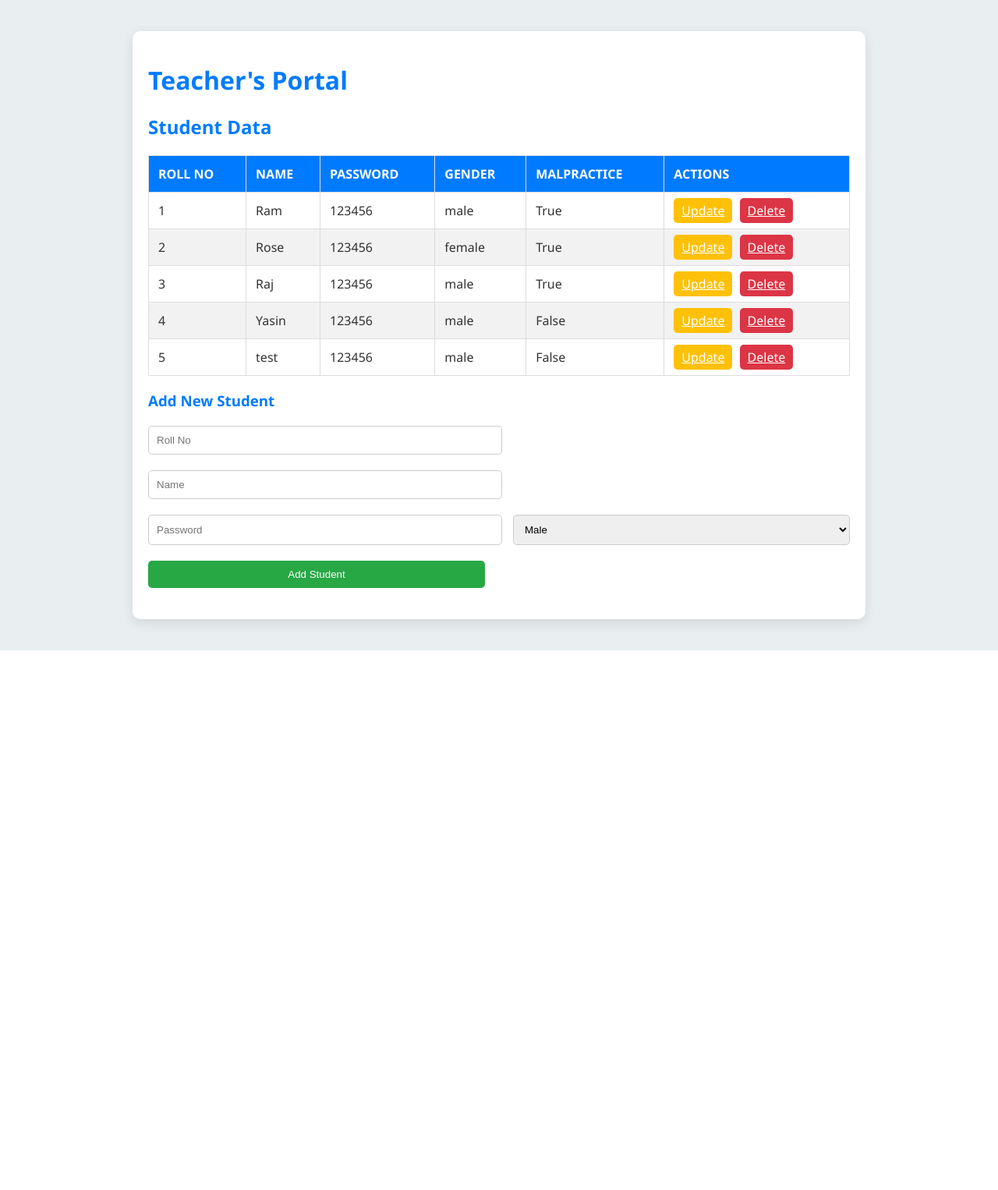
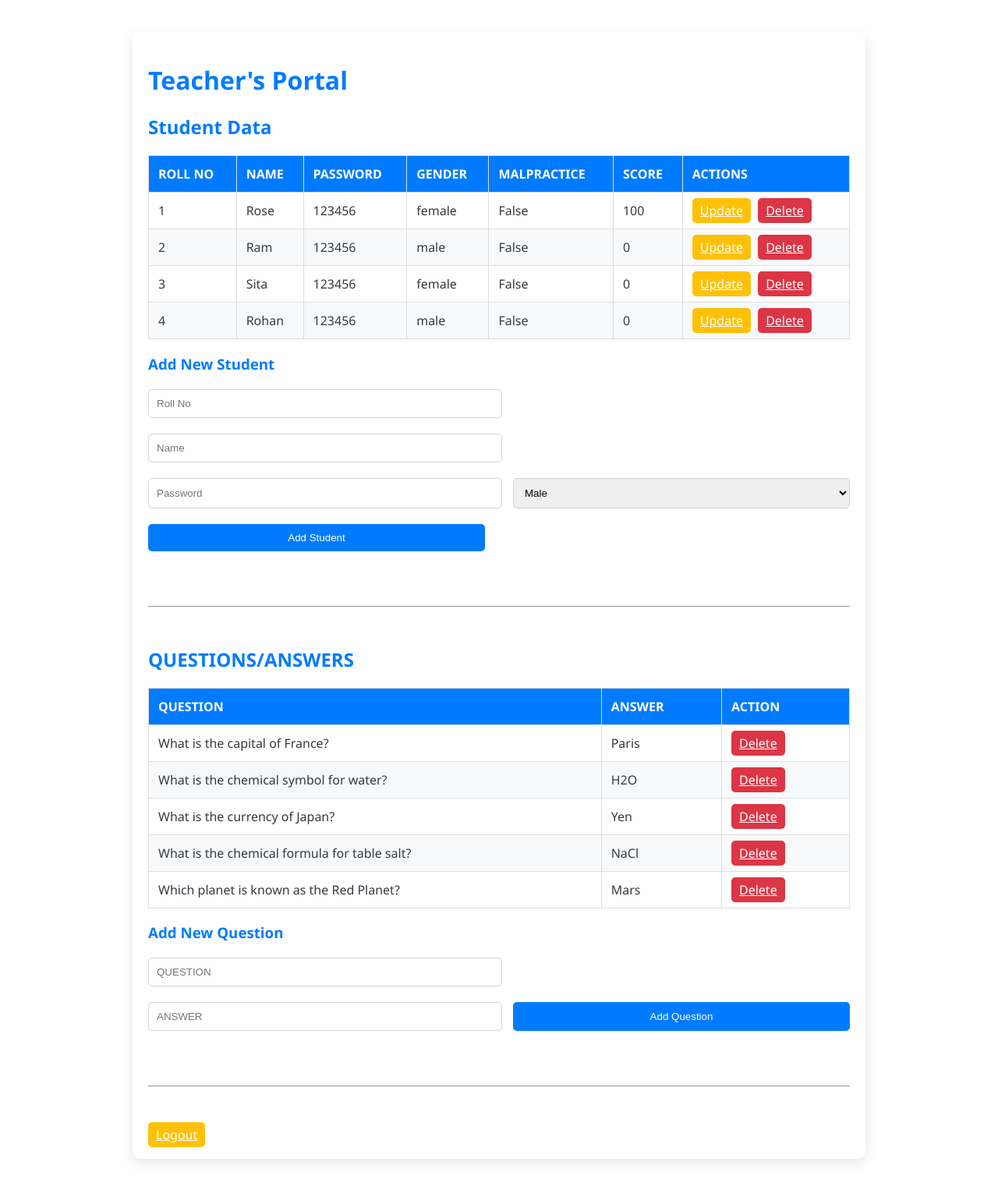
Before and after one commit to ParthipPR/IntelliProctor, a Flask app: page /teacherpage in a window 1280 px wide. Shown: the whole page at 78% size. Before the commit the page ends 834 px from the top, so only its background shows below. Run offline with Flask 2, Linux system fonts and the light colour scheme; data comes from the database, SQL or seed files in the repository.

Commit message:
"Feat: Added feature to add question and score the students based on it"

```diff
--- a/YOLOv5-Flask/app.py
+++ b/YOLOv5-Flask/app.py
@@ -1,9 +1,10 @@
-from flask import Flask, render_template, request, redirect, send_file, url_for, flash
+from flask import Flask, render_template, request, redirect, jsonify, url_for, flash
 import subprocess
 from flask_sqlalchemy import SQLAlchemy
 
 app = Flask(__name__)
 app.config['SQLALCHEMY_DATABASE_URI'] = 'sqlite:///student.db'
+
 db = SQLAlchemy(app)
 
 class studentdb(db.Model):
@@ -12,6 +13,12 @@ class studentdb(db.Model):
     password = db.Column(db.String(200), nullable = False)
     gender = db.Column(db.String(200), nullable = False)
     malpractice = db.Column(db.Boolean, default = False)
+    score = db.Column(db.Integer, default = False)
+
+class questiondb(db.Model):
+    qno = db.Column(db.Integer, primary_key = True)
+    question = db.Column(db.String(500),nullable = False)
+    answer = db.Column(db.String(500),nullable = False)
 
 
 
@@ -22,7 +29,8 @@ def index():
 @app.route("/teacherpage")
 def teacherpage():
     students = studentdb.query.order_by(studentdb.rollno).all()
-    return render_template('teacherpage.html', students = students)
+    questions = questiondb.query.order_by(questiondb.qno).all()
+    return render_template('teacherpage.html', students = students,questions = questions)
 
 @app.route('/exampage',methods=['POST','GET'])
 def studentpage():
@@ -34,11 +42,13 @@ def stu_login():
         rollno = request.form.get("rollno")
         password = request.form.get("password")
         student = studentdb.query.filter_by(rollno=rollno).first()
+        questions = questiondb.query.order_by(questiondb.qno).all()
 
         if student:
             if password == student.password:
                 # Password is correct, redirect to exam page
-                return render_template('Exampage.html', rollno = rollno)
+                opencam(rollno,questions)
+                return render_template('Exampage.html', rollno = rollno, questions = questions)
             else:
                 # Password is incorrect, flash error message and redirect back to login page
                 flash("Incorrect password. Please try again.", "error")
@@ -47,7 +57,8 @@ def stu_login():
             # Student record not found, flash error message and redirect back to login page
             flash("Invalid roll number. Please try again.", "error")
             return redirect('/studentlogin')
-    return render_template('login.html')
+    return redirect('/')
+
 @app.route("/teacherlogin", methods=["GET", "POST"])
 def teacher_login():
     if request.method == "POST":
@@ -60,10 +71,10 @@ def teacher_login():
             return redirect('/teacherpage')
         else:
             # Display an error message if credentials are incorrect
-            return render_template("login.html", error="Invalid username or password")
+            return render_template("login_improved.html", error="Invalid username or password")
     else:
         # Render the login form
-        return render_template("login.html")
+        return redirect('/')
 
 
 @app.route('/add', methods = ['POST', 'GET'])
@@ -81,7 +92,7 @@ def add():
             db.session.commit()
             return redirect('/teacherpage')
         except:
-            return 'there is an error in adding the task'
+            return 'there is an error in adding the student'
 
 @app.route('/delete/<int:rollno>')
 def delete(rollno):
@@ -112,8 +123,7 @@ def update(rollno):
 
 process = None
 
-@app.route("/opencam/<int:rollno>", methods=['GET'])
-def opencam(rollno):
+def opencam(rollno,questions):
     global process
     print("Opening camera...")
     if process is None or process.poll() is not None:
@@ -121,7 +131,7 @@ def opencam(rollno):
         print("Camera opened successfully")
     else:
         print("Camera is already open")
-    return redirect('/exampage')
+    return render_template('Exampage.html', rollno = rollno, questions = questions)
 
 @app.route("/closecam", methods=['GET'])
 def closecam():
@@ -134,5 +144,57 @@ def closecam():
         print("No camera is currently open")
     return redirect('/')
 
+@app.route('/add_question', methods = ['POST', 'GET'])
+def add_question():
+    if request.method == 'POST':
+        qno =questiondb.query.count()
+        question = request.form['QUESTION'].strip()
+        answer = request.form['ANSWER'].strip()
+
+        new_question = questiondb(qno = qno + 1, question = question, answer = answer)
+
+        try:
+            db.session.add(new_question)
+            db.session.commit()
+            return redirect('/teacherpage')
+        except:
+            return 'there is an error in adding the question'
+
+@app.route('/delete_question/<int:qno>')
+def delete_question(qno):
+    question_to_delete = questiondb.query.get_or_404(qno)
+
+    try:
+        db.session.delete(question_to_delete)
+        db.session.commit()
+        return redirect('/teacherpage')
+    except:
+        return 'there is an error in deleting the question'
+
+@app.route("/submit_answers/<int:rollno>", methods=["POST"])
+def submit_answers(rollno):
+    submitted_answers = request.form.getlist("answer")
+    correct_answers = [question.answer for question in questiondb.query.all()]
+
+    print("Submitted answers:", submitted_answers)
+    print("Correct answers:", correct_answers)
+
+    score = sum(submitted_answer == correct_answer for submitted_answer, correct_answer in zip(submitted_answers, correct_answers))
+    total_questions = len(correct_answers)
+    percentage_score = (score / total_questions) * 100
+    print("Score:", score)
+    print("Total questions:", total_questions)
+    print("Percentage score:", percentage_score)
+
+    student = studentdb.query.filter_by(rollno=rollno).first()
+
+    if student:
+        student.score =  percentage_score
+        db.session.commit()
+        closecam()
+        return render_template("login_improved.html")
+    else:
+        return jsonify({"error": "Student not found."}), 404
+
 if __name__ == "__main__":
     app.run(debug = False)
--- a/YOLOv5-Flask/create_db.py
+++ b/YOLOv5-Flask/create_db.py
@@ -10,11 +10,12 @@ if __name__ == "__main__":
 
         # Create a test instance of the studentdb model
         test_student = studentdb(
-            rollno=2,
+            rollno=1,
             name="rose",
             password="password",
             gender="Female",
-            malpractice=False
+            malpractice=False,
+            score = 50
         )
 
         # Add the test student to the session
--- a/YOLOv5-Flask/static/style.css
+++ b/YOLOv5-Flask/static/style.css
@@ -2,21 +2,21 @@ body {
     font-family: 'Segoe UI', Tahoma, Geneva, Verdana, sans-serif;
     margin: 0;
     padding: 20px;
-    background: #e9eff1;
-    color: #333;
+    background: #ffffff; /* Light background color */
+    color: #343a40; /* Text color */
 }
 
 .container {
     max-width: 900px;
     margin: 20px auto;
     padding: 20px;
-    background: white;
+    background: #ffffff; /* White background color */
     border-radius: 10px;
     box-shadow: 0 5px 15px rgba(0, 0, 0, 0.1);
 }
 
 h1, h2, h3 {
-    color: #007bff;
+    color: #007bff; /* Primary color */
 }
 
 table {
@@ -35,12 +35,12 @@ th, td {
 }
 
 th {
-    background-color: #007bff;
+    background-color: #007bff; /* Primary color */
     color: white;
 }
 
 tr:nth-child(even) {
-    background-color: #f2f2f2;
+    background-color: #f8f9fa; /* Light background color */
 }
 
 form {
@@ -53,18 +53,18 @@ form {
 input[type="text"], input[type="password"], select, button {
     padding: 10px;
     margin-bottom: 20px;
-    border: 1px solid #ccc;
+    border: 1px solid #ced4da; /* Light border color */
     border-radius: 5px;
     width: 48%;
 }
 
 input[type="text"]:focus, input[type="password"]:focus, select:focus {
-    border-color: #007bff;
+    border-color: #007bff; /* Primary color */
     outline: none;
 }
 
 button {
-    background-color: #28a745;
+    background-color: #007bff; /* Primary color */
     color: white;
     border: none;
     cursor: pointer;
@@ -72,7 +72,7 @@ button {
 }
 
 button:hover {
-    background-color: #218838;
+    background-color: #0056b3; /* Darker primary color */
 }
 
 /* Specific styles for the action buttons */
@@ -86,17 +86,17 @@ button:hover {
 }
 
 .updateBtn {
-    background-color: #ffc107;
+    background-color: #ffc107; /* Warning color */
 }
 
 .deleteBtn {
-    background-color: #dc3545;
+    background-color: #dc3545; /* Danger color */
 }
 
 .updateBtn:hover {
-    background-color: #e0a800;
+    background-color: #e0a800; /* Darker warning color */
 }
 
 .deleteBtn:hover {
-    background-color: #c82333;
+    background-color: #c82333; /* Darker danger color */
 }
--- a/YOLOv5-Flask/templates/teacherpage.html
+++ b/YOLOv5-Flask/templates/teacherpage.html
@@ -22,6 +22,7 @@
                     <th>PASSWORD</th>
                     <th>GENDER</th>
                     <th>MALPRACTICE</th>
+                    <th>SCORE</th>
                     <th>ACTIONS</th>
                 </tr>
             </thead>
@@ -33,6 +34,7 @@
                     <td>{{ student.password }}</td>
                     <td>{{ student.gender }}</td>
                     <td>{{ student.malpractice }}</td>
+                    <td>{{ student.score }}</td>
                     <td>
                         <a href = "/update/{{student.rollno}}" class="updateBtn">Update</a>
                         <a href = "/delete/{{student.rollno}}" class="deleteBtn">Delete</a>
@@ -56,6 +58,46 @@
             </select>
             <button type="submit">Add Student</button>
         </form>
+
+
+        <!-- Divider -->
+        <hr style="margin-top: 50px; margin-bottom: 50px;">
+
+        <!-- Questions/Answers Section -->
+        <h2>QUESTIONS/ANSWERS</h2>
+        <table id="questionTable">
+            <thead>
+                <tr>
+                    <th>QUESTION</th>
+                    <th>ANSWER</th>
+                    <th>ACTION</th>
+                </tr>
+            </thead>
+            <tbody>
+                {% for question in questions %}
+                <tr>
+                    <td>{{ question.question }}</td>
+                    <td>{{ question.answer }}</td>
+                    <td>
+                        <a href = "/delete_question/{{question.qno}}" class="deleteBtn">Delete</a>
+                    </td>
+                </tr>
+                {% endfor %}
+            </tbody>
+        </table>
+        <h3>Add New Question</h3>
+        <form id="addQuestionForm" action="/add_question" method="post">
+            <input type="text" name="QUESTION" placeholder="QUESTION" required>
+            <input type="text" name="ANSWER" placeholder="ANSWER" required>
+            <button type="submit">Add Question</button>
+        </form>
+
+        <!-- Divider -->
+        <hr style="margin-top: 50px; margin-bottom: 50px;">
+
+
+        <a href = "/" class="updateBtn">Logout</a>
+
     </div>
 </body>
 </html>
```
Also changed, not shown: YOLOv5-Flask/create_qdb.py (added, +45 -0 lines), YOLOv5-Flask/templates/Exampage.html (+62 -36 lines), YOLOv5-Flask/instance/student.db.
